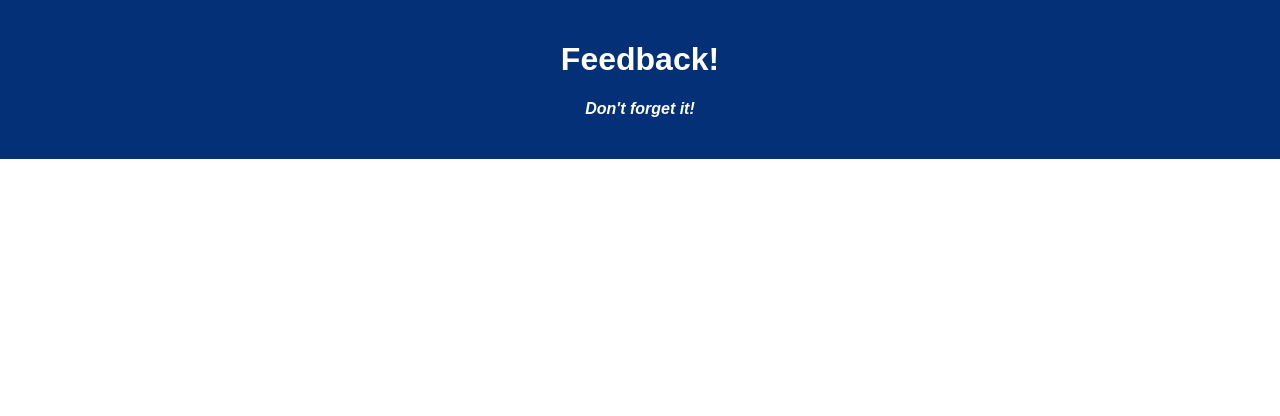
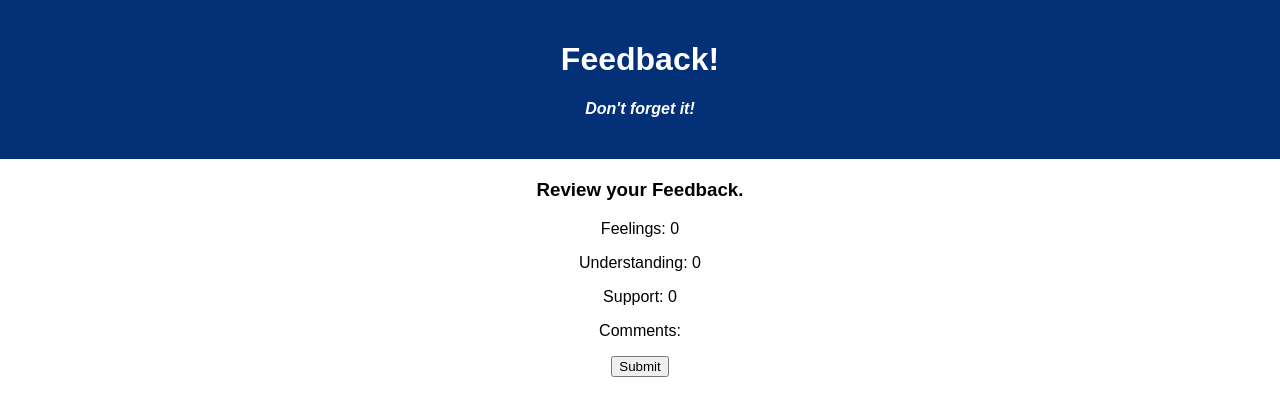
Before and after one commit to swoodson3/weekend-redux-feedback-loop, a React (Create React App) app: page /#/review in a window 1280 px wide. Shown: the top 416 px of the page. Built offline with nearby package versions, Linux system fonts and the light colour scheme.

Commit message:
added server and review component

```diff
--- a/src/components/Form/Comments.jsx
+++ b/src/components/Form/Comments.jsx
@@ -4,7 +4,7 @@ import { useHistory } from 'react-router-dom';
 function Comments() {
     const dispatch = useDispatch();
     const history = useHistory();
-    // const understandingOne = useSelector(store => store.understandingOne)
+    const commentOne = useSelector(store => store.commentOne)
 
     const handleChange = (event) => {
          {dispatch ({ type: 'SET_COMMENT', payload: event.target.value });
@@ -20,11 +20,9 @@ function Comments() {
     return (
         <>
             <h3>Any comments you want to leave?</h3>
-            <form>
                 <input onChange={handleChange} type="text" placeholder='Leave a comment' required />
                 <input type="submit" />
                 <button onClick={nextPage}>Next</button>
-            </form>
         </>
     )
 }
--- a/src/components/Form/Feeling.jsx
+++ b/src/components/Form/Feeling.jsx
@@ -27,11 +27,9 @@ const nextPage = () => {
     return (
         <>
         <h3>How are you feeling on a scale of 1 to 5?</h3>
-                <form>
                 <input onChange={inputFeelings} type="number" placeholder='Leave a rating' required/>
                 <input type="submit" />
                 <button onClick={nextPage}>Next</button>
-                </form>
         </>
     )
 }
--- a/src/components/Form/Review.jsx
+++ b/src/components/Form/Review.jsx
@@ -1,10 +1,43 @@
+import {useSelector, useDispatch} from 'react-redux';
+import {useHistory} from 'react-router-dom';
+import axios from 'axios';
+
+function Review() {
+    const dispatch = useDispatch();
+    const history = useHistory();
+    const feelingOne = useSelector(store => store.feelingOne);
+    const understandingOne = useSelector(store => store.understandingOne);
+    const supportOne = useSelector(store => store.supportOne);
+    const commentOne = useSelector(store => store.commentOne);
 
 
-function Review() {
+
+    const nextPage = () => {
+        axios.post('/feedback', {
+          feelings: feelingOne,
+          understandings: understandingOne,
+          supports: supportOne,
+          comments: commentOne
+        }).then((response) => {
+          dispatch({ type: 'CLEAR_FORM'});
+        }).catch((error) => {
+          console.log(`Error in axios POST: ${error}`);
+          alert('Something went wrong!');
+        })
+
+        history.push('/thank-you')
+    }
+
+
 
     return (
         <>
-
+        <h3>Review your Feedback.</h3>
+      <p>Feelings: {feelingOne}</p>
+      <p>Understanding: {understandingOne}</p>
+      <p>Support: {supportOne}</p>
+      <p>Comments: {commentOne}</p>
+      <button onClick={nextPage}>Submit</button>
         </>
     )
 }
--- a/src/components/Form/Support.jsx
+++ b/src/components/Form/Support.jsx
@@ -29,11 +29,9 @@ function supportInput() {
     return (
         <>
             <h3>How well are you being supported on a scale of 1 to 5?</h3>
-            <form>
                 <input onChange={handleChange} type="number" placeholder='Leave a rating' required />
                 <input type="submit" />
                 <button onClick={nextPage}>Next</button>
-            </form>
         </>
     )
 }
--- a/src/components/Form/Understanding.jsx
+++ b/src/components/Form/Understanding.jsx
@@ -29,11 +29,9 @@ function UnderstandingOne() {
     return (
         <>
             <h3>How well are you understanding the content on a scale of 1 to 5?</h3>
-            <form>
                 <input onChange={handleChange} type="number" placeholder='Leave a rating' required />
                 <input type="submit" />
                 <button onClick={nextPage}>Next</button>
-            </form>
         </>
     )
 }
```
Also changed, not shown: 1 other file (tests, documents, lock files or other folders).
